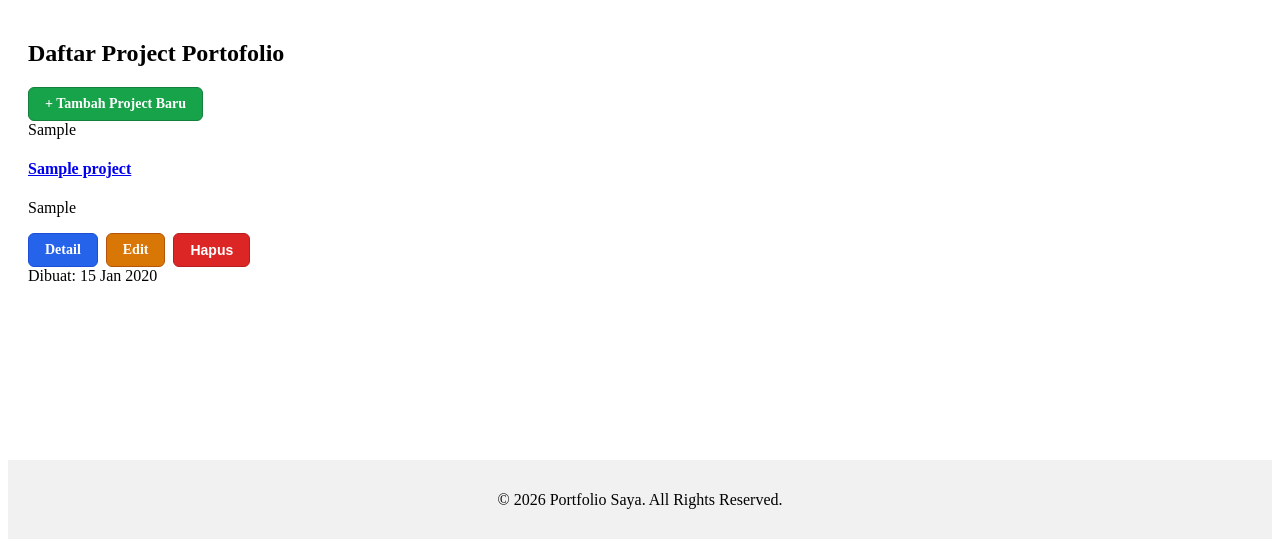
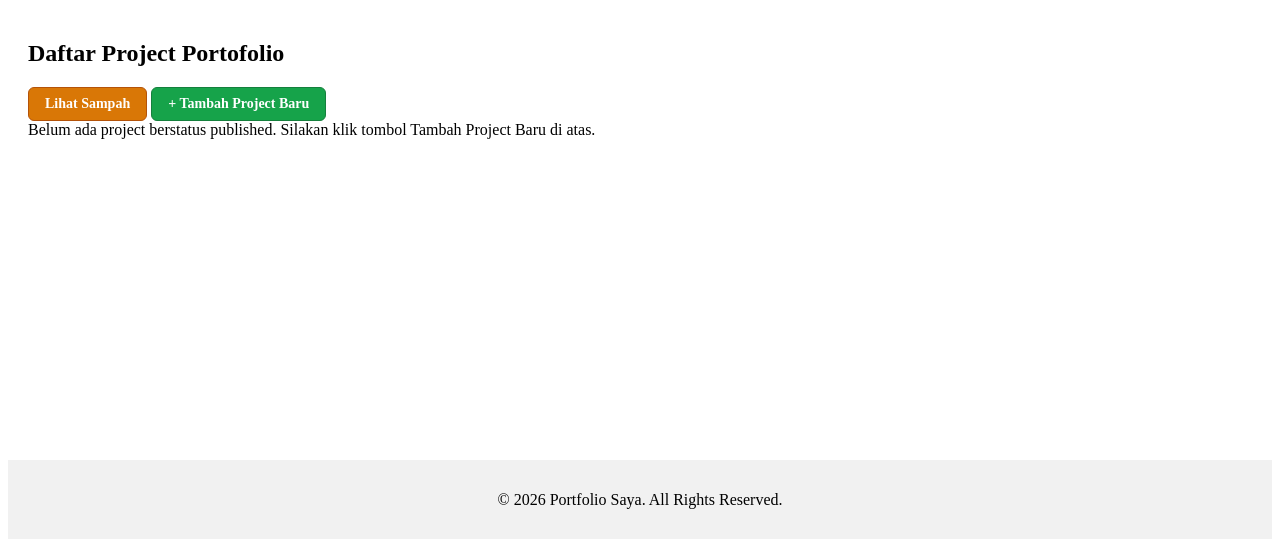
Before and after one commit to Andhikafarhan11/PPWWebPortofolio, a Laravel app: page /projects in a window 1280 px wide. Shown: the part 56-595 px from the top of the page. Run offline with Laravel 12, Linux system fonts and the light colour scheme; tables that the repository leaves empty hold one stand-in row (values such as "Sample post"); style sheets or scripts are compiled from the project's sources.

Commit message:
Implementasi 2 Migrasi, Scope Published, dan Soft Delete Trash

```diff
--- a/app/Http/Controllers/ProjectController.php
+++ b/app/Http/Controllers/ProjectController.php
@@ -7,26 +7,25 @@ use App\Models\Project;
 
 class ProjectController extends Controller
 {
-    /**
-     * Display a listing of the resource.
-     */
+    // Menampilkan hanya project yang berstatus published
     public function index()
     {
-        $projects = Project::all();
+        $projects = Project::published()->latest()->get();
         return view('projects.index', compact('projects'));
     }
 
-    /**
-     * Show the form for creating a new resource.
-     */
+    // Menampilkan halaman sampah (project yang di-soft delete)
+    public function trash()
+    {
+        $trashedProjects = Project::onlyTrashed()->latest()->get();
+        return view('projects.trash', compact('trashedProjects'));
+    }
+
     public function create()
     {
         return view('projects.create');
     }
 
-    /**
-     * Store a newly created resource in storage.
-     */
     public function store(Request $request)
     {
         $validatedData = $request->validate([
@@ -34,36 +33,30 @@ class ProjectController extends Controller
             'kategori'  => 'nullable|string|max:100',
             'deskripsi' => 'required|string|min:10',
             'tautan'    => 'nullable|url',
+            'status'    => 'nullable|in:draft,published',
         ]);
+
+        // Default status jika tidak diisi
+        $validatedData['status'] = $validatedData['status'] ?? 'published';
 
         Project::create($validatedData);
 
-    // Flash message saat membuat data baru
         return redirect()->route('projects.index')
             ->with('success', 'Project baru berhasil ditambahkan!');
     }
-    /**
-     * Display the specified resource.
-     */
+
     public function show($id)
     {
-        $project = Project::findorfail($id);
+        $project = Project::findOrFail($id);
         return view('projects.show', compact('project'));
     }
 
-    /**
-     * Show the form for editing the specified resource.
-     */
     public function edit(string $id)
     {
         $project = Project::findOrFail($id);
-
         return view('projects.edit', compact('project'));
     }
 
-    /**
-     * Update the specified resource in storage.
-     */
     public function update(Request $request, string $id)
     {
         $validatedData = $request->validate([
@@ -71,6 +64,7 @@ class ProjectController extends Controller
             'kategori'  => 'nullable|string|max:100',
             'deskripsi' => 'required|string|min:10',
             'tautan'    => 'nullable|url',
+            'status'    => 'nullable|in:draft,published',
         ]);
 
         $project = Project::findOrFail($id);
@@ -80,15 +74,33 @@ class ProjectController extends Controller
             ->with('success', 'Project berhasil diperbarui!');
     }
 
-    /**
-     * Remove the specified resource from storage.
-     */
+    // Soft Delete Project
     public function destroy(string $id)
     {
         $project = Project::findOrFail($id);
         $project->delete();
 
-    // Flash message saat menghapus data
         return redirect()->route('projects.index')
-        ->with('success', 'Project berhasil dihapus!');
-}}
+            ->with('success', 'Project berhasil dipindahkan ke sampah!');
+    }
+
+    // Restore Project dari Sampah
+    public function restore($id)
+    {
+        $project = Project::withTrashed()->findOrFail($id);
+        $project->restore();
+
+        return redirect()->route('projects.trash')
+            ->with('success', 'Project berhasil dipulihkan!');
+    }
+
+    // Permanent Delete Project
+    public function forceDelete($id)
+    {
+        $project = Project::withTrashed()->findOrFail($id);
+        $project->forceDelete();
+
+        return redirect()->route('projects.trash')
+            ->with('success', 'Project berhasil dihapus secara permanen!');
+    }
+}
--- a/app/Models/Project.php
+++ b/app/Models/Project.php
@@ -3,14 +3,24 @@
 namespace App\Models;
 
 use Illuminate\Database\Eloquent\Model;
+use Illuminate\Database\Eloquent\Builder;
+use Illuminate\Database\Eloquent\SoftDeletes;
 
 class Project extends Model
 {
+    use SoftDeletes;
+
     protected $fillable = [
         'judul',
         'kategori',
         'deskripsi',
         'gambar',
-        'tautan'
+        'tautan',
+        'status',
     ];
+
+    public function scopePublished(Builder $query): Builder
+    {
+        return $query->where('status', 'published');
+    }
 }
--- a/resources/views/projects/index.blade.php
+++ b/resources/views/projects/index.blade.php
@@ -6,7 +6,10 @@
 <div class="container py-4">
     <div class="d-flex justify-content-between align-items-center mb-3">
         <h2>Daftar Project Portofolio</h2>
-        <a href="{{ route('projects.create') }}" class="btn btn-success">+ Tambah Project Baru</a>
+        <div>
+            <a href="{{ route('projects.trash') }}" class="btn btn-warning me-2"> Lihat Sampah</a>
+            <a href="{{ route('projects.create') }}" class="btn btn-success">+ Tambah Project Baru</a>
+        </div>
     </div>
 
     {{-- Penampil Pesan Flash Notifikasi --}}
@@ -22,7 +25,13 @@
                 <div class="col-md-6 mb-4">
                     <div class="card h-100 shadow-sm border-0">
                         <div class="card-body d-flex flex-column">
-                            <span class="badge bg-secondary align-self-start mb-2">{{ $project->kategori ?? 'General' }}</span>
+                            {{-- Badge Kategori & Status Published --}}
+                            <div class="d-flex gap-2 mb-2">
+                                <span class="badge bg-secondary">{{ $project->kategori ?? 'General' }}</span>
+                                <span class="badge bg-success">{{ $project->status ?? 'published' }}</span>
+                                <span class="badge" style="background-color: #198754; color: #ffffff; padding: 5px 10px; border-radius: 4px;"> {{ $project->status ?? 'published' }}</span>
+                            </div>
+
                             <h4 class="card-title">
                                 <a href="{{ route('projects.show', $project->id) }}" class="text-decoration-none text-dark">
                                     {{ $project->judul }}
@@ -33,16 +42,16 @@
                             </p>
 
                             {{-- Baris Tombol Aksi Cepat --}}
-                            <div class="action-buttons mt-3">
+                            <div class="action-buttons mt-3 d-flex gap-2">
                                 <a href="{{ route('projects.show', $project->id) }}" class="btn btn-info">Detail</a>
                                 <a href="{{ route('projects.edit', $project->id) }}" class="btn btn-warning">Edit</a>
 
                                 <form action="{{ route('projects.destroy', $project->id) }}"
                                       method="POST"
-                                      onsubmit="return confirm('Apakah Anda yakin ingin menghapus project ini?');">
-                                @csrf
-                                @method('DELETE')
-                                <button type="submit" class="btn btn-danger">Hapus</button>
+                                      onsubmit="return confirm('Apakah Anda yakin ingin memindahkan project ini ke sampah?');">
+                                    @csrf
+                                    @method('DELETE')
+                                    <button type="submit" class="btn btn-danger">Hapus</button>
                                 </form>
                             </div>
                         </div>
@@ -54,7 +63,7 @@
             @endforeach
         </div>
     @else
-        <div class="alert alert-info">Belum ada project yang ditambahkan. Silakan klik tombol Tambah Project Baru di atas.</div>
+        <div class="alert alert-info">Belum ada project berstatus published. Silakan klik tombol Tambah Project Baru di atas.</div>
     @endif
 </div>
 @endsection
--- a/routes/web.php
+++ b/routes/web.php
@@ -4,11 +4,13 @@ use Illuminate\Support\Facades\Route;
 use App\Http\Controllers\NewPostController;
 use App\Http\Controllers\ProjectController;
 
-
 Route::get('/', fn() => view('home'))->name('home');
 Route::get('/about', fn() => view('about'))->name('about');
 Route::get('/education', fn() => view('education'))->name('education');
-Route::get('/projects', fn() => view('projects'))->name('projects');
 
+Route::get('/projects/trash', [ProjectController::class, 'trash'])->name('projects.trash');
+Route::post('/projects/{id}/restore', [ProjectController::class, 'restore'])->name('projects.restore');
+Route::delete('/projects/{id}/force-delete', [ProjectController::class, 'forceDelete'])->name('projects.forceDelete');
+
+Route::resource('projects', ProjectController::class);
 Route::resource('new-posts', NewPostController::class);
-Route::resource('projects', ProjectController::class);
```
Also changed, not shown: app/Http/Controllers/NewPostController.php (deleted, +0 -64 lines), app/Http/Controllers/PostController.php (+40 -0 lines), app/Models/Post.php (added, +24 -0 lines), resources/views/projects/trash.blade.php (added, +56 -0 lines), app/Http/Controllers/Controller.php (line endings or trailing spaces), database/migrations/2026_10_03_161832_add_soft_deletes_to_projects_table.php (added), database/migrations/2026_10_03_162257_add_status_to_projects_table.php (added). Lines whose indentation alone changed are shown as unchanged.
